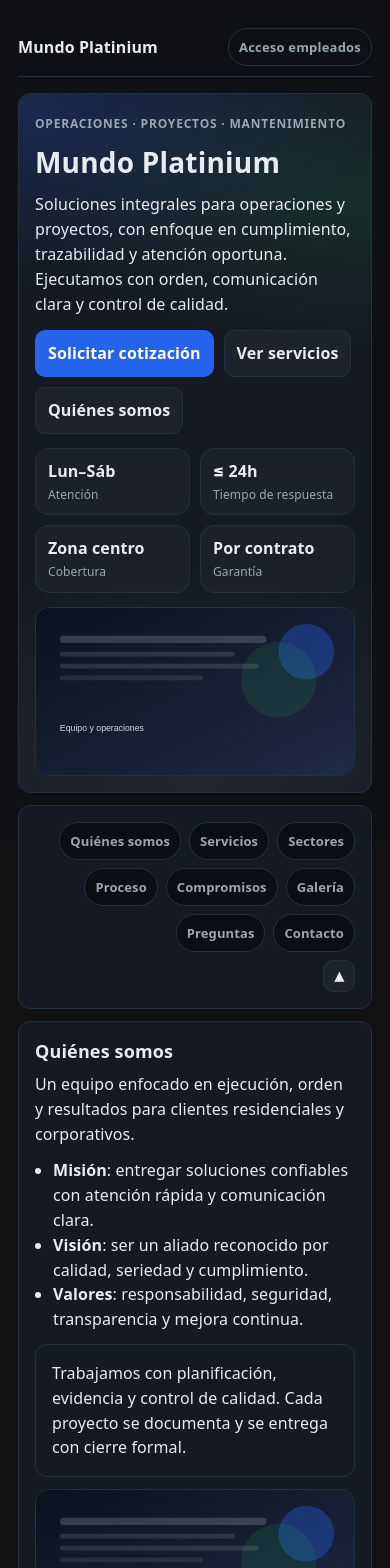
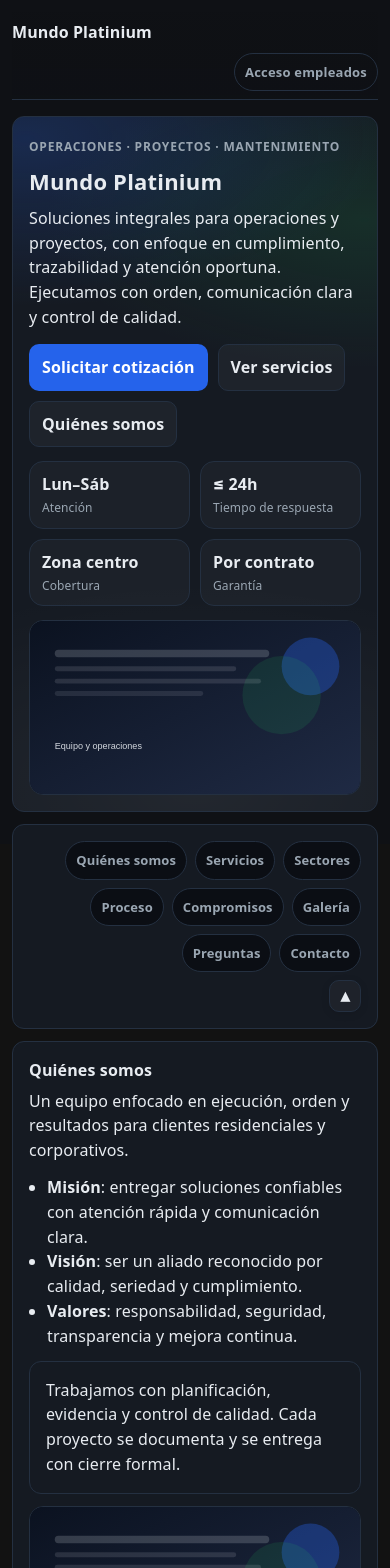
Before and after one commit to jarm1501/mundo-platinium-frontend, a React (Vite) app: page / in a window 390 px wide. Shown: the top 1568 px of the page. Built offline with nearby package versions, Linux system fonts and the light colour scheme; no server answers.

Commit message:
Corregir error de sintaxis en rawRequest

```diff
--- a/src/pages/Login.jsx
+++ b/src/pages/Login.jsx
@@ -93,13 +93,18 @@ export default function Login() {
         </div>
       </details>
 
-      <form onSubmit={submit} style={{ marginTop: 10 }}>
+      <form onSubmit={submit} style={{ marginTop: 10 }} autoComplete="off">
         <label className="muted">Usuario</label>
         <input
           className="input"
           value={usuario}
           onChange={(e) => setUsuario(e.target.value)}
           autoComplete="username"
+          name="username"
+          inputMode="text"
+          autoCapitalize="none"
+          spellCheck="false"
+          placeholder="Usuario"
           disabled={locked || loading}
         />
 
--- a/src/styles.css
+++ b/src/styles.css
@@ -697,3 +697,60 @@ pre {
   background: var(--panel);
   color: var(--muted);
 }
+
+@media (max-width: 840px) {
+  .container {
+    padding: 12px;
+  }
+
+  .topbar {
+    flex-direction: column;
+    align-items: stretch;
+    gap: 8px;
+    padding: 8px 0;
+  }
+
+  .topbarLeft,
+  .topbarRight {
+    width: 100%;
+    justify-content: space-between;
+    flex-wrap: wrap;
+    gap: 8px;
+  }
+
+  .topbarLeft {
+    overflow-x: auto;
+    flex-wrap: nowrap;
+    -webkit-overflow-scrolling: touch;
+    scrollbar-width: none;
+  }
+
+  .topbarLeft::-webkit-scrollbar {
+    display: none;
+  }
+
+  .topbarLeft .kbd {
+    padding: 6px 8px;
+    font-size: 12px;
+    white-space: nowrap;
+  }
+
+  .topbarRight {
+    justify-content: flex-end;
+  }
+
+  .mp-subnav,
+  .sectionTabs {
+    position: static;
+  }
+}
+
+@media (max-width: 520px) {
+  .h1 {
+    font-size: 22px;
+  }
+
+  .h2 {
+    font-size: 16px;
+  }
+}
```
